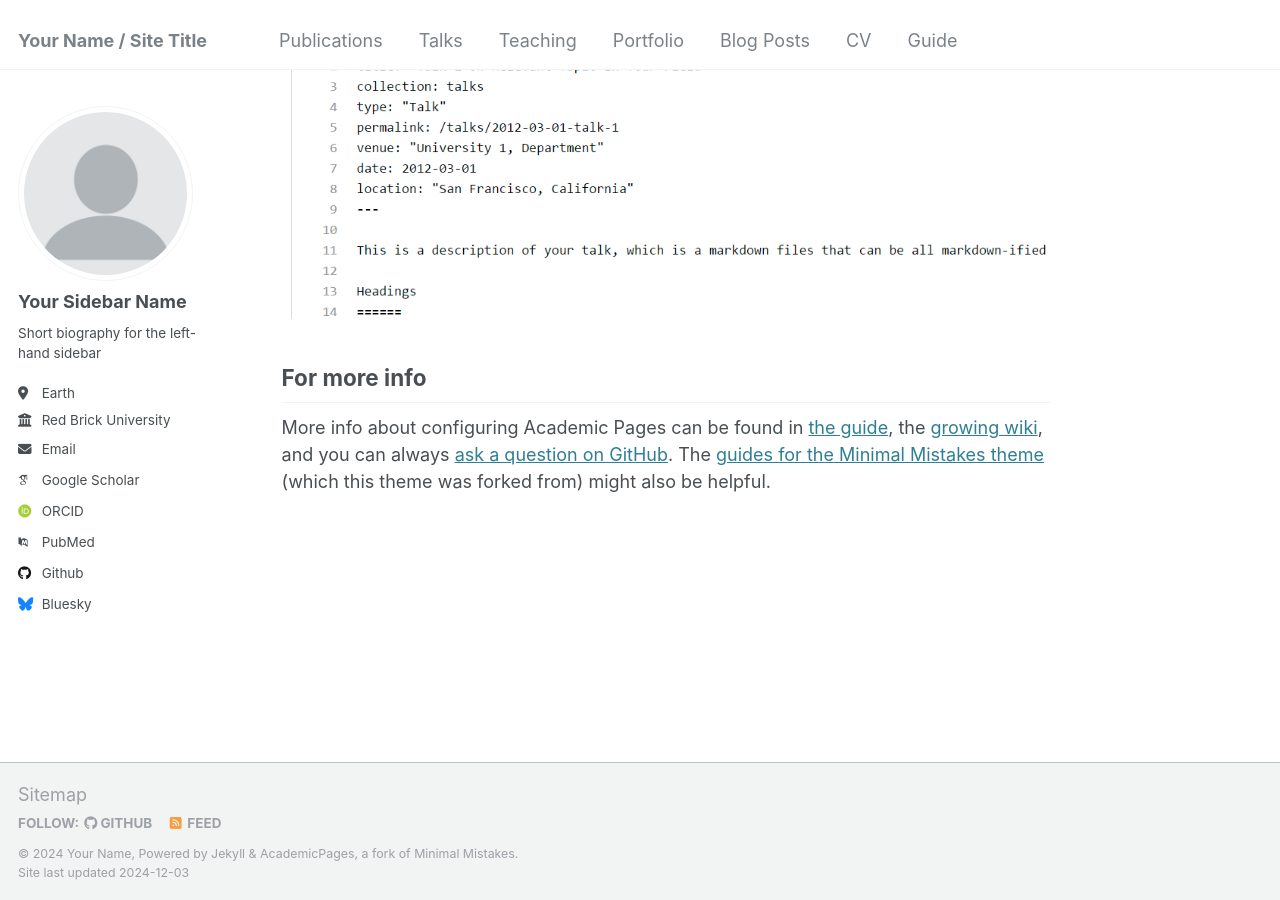
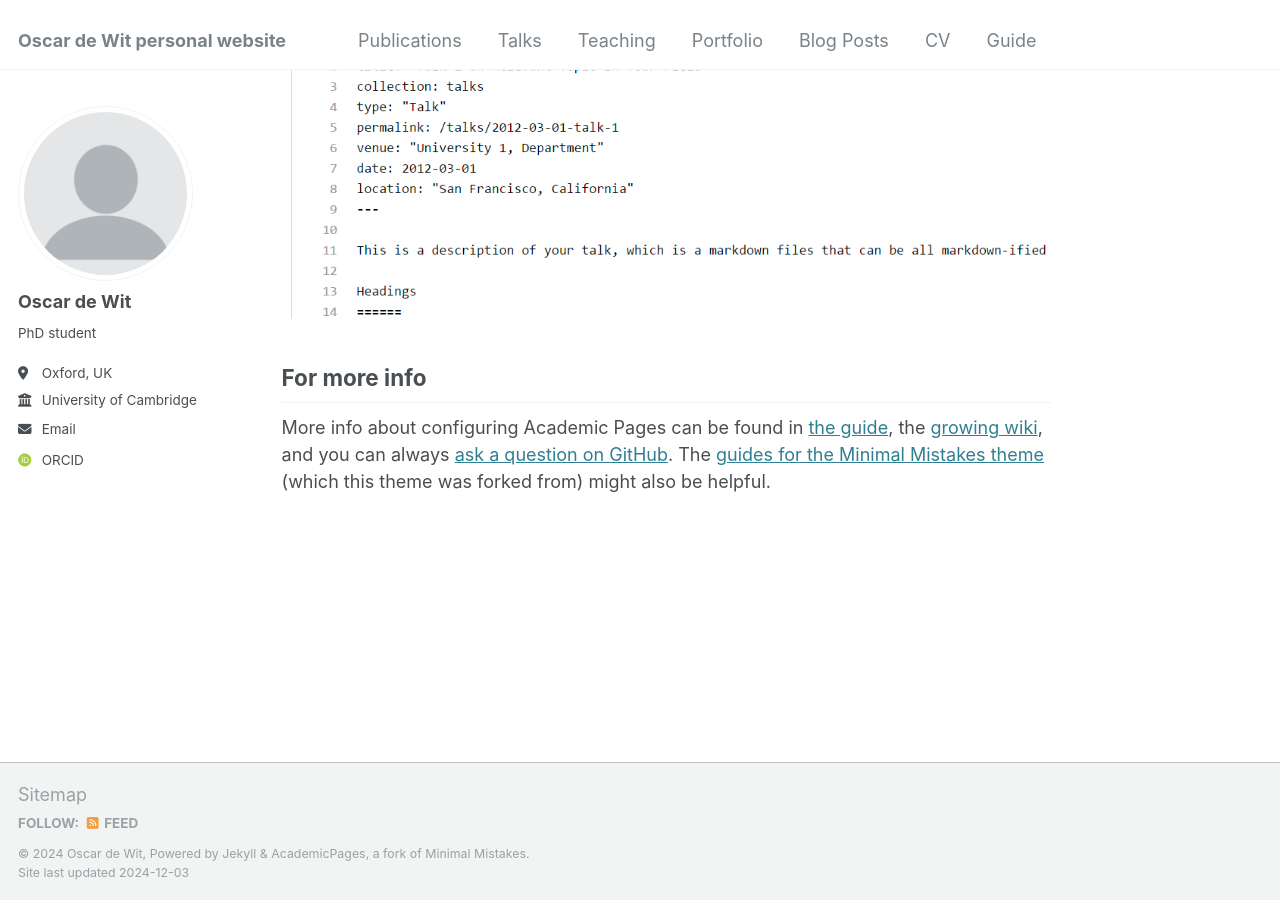
Before and after one commit to odewit8/odewit8.github.io, a Jekyll site: the page built from _pages/about.md, in a window 1280 px wide and 900 px high, scrolled down 2643 px. Built offline with Jekyll 4.4.1, drawn with Linux system fonts in a browser that asks for light colours; some web fonts are replaced.

Commit message:
Update _config.yml

```diff
--- a/_config.yml
+++ b/_config.yml
@@ -8,13 +8,13 @@
 
 # Basic Site Settings
 locale                   : "en-US"
-title                    : "Your Name / Site Title"
+title                    : "Oscar de Wit personal website"
 title_separator          : "-"
-name                     : &name "Your Name"
+name                     : &name "Oscar de Wit"
 description              : &description "personal description"
-url                      : https://academicpages.github.io # the base hostname & protocol for your site e.g. "https://[your GitHub username].github.io"
+url                      : https://odewit8.github.io # the base hostname & protocol for your site e.g. "https://[your GitHub username].github.io"
 baseurl                  : "" # the subpath of your site, e.g. "/blog"
-repository               : "academicpages/academicpages.github.io"
+repository               : #
 
 # Site Author - The following control what appear as part of the author content on the side bar.
 #               If a field is blank the icon and link will not appear, otherwise it will be shown.
@@ -22,21 +22,21 @@ repository               : "academicpages/academicpages.github.io"
 author:
   # Biographic information
   avatar           : "profile.png"
-  name             : "Your Sidebar Name"
+  name             : "Oscar de Wit"
   pronouns         : # example: "she/her"
-  bio              : "Short biography for the left-hand sidebar"
-  location         : "Earth"
-  employer         : "Red Brick University"
+  bio              : "PhD student"
+  location         : "Oxford, UK"
+  employer         : "University of Cambridge"
   uri              : # URL
-  email            : "none@example.org"
+  email            : "od275@cam.ac.uk"
 
   # Academic websites
   arxiv            : # URL - Update with the correct link to your profile
-  googlescholar    : "https://scholar.google.com/citations?user=PS_CX0AAAAAJ"
+  googlescholar    : #
   impactstory      : # URL
-  orcid            : "http://orcid.org/yourorcidurl"
+  orcid            : "https://orcid.org/0009-0008-4353-8560"
   semantic         : # URL
-  pubmed           : "https://www.ncbi.nlm.nih.gov/pubmed/?term=john+snow"
+  pubmed           : #
   researchgate     : # URL
   scopus           : # URL
 
@@ -44,12 +44,12 @@ author:
   bitbucket        : # Username - Update with your username on the site
   codepen          : # Username
   dribbble         : # Username
-  github           : "academicpages"
+  github           : #
   kaggle           : # Username
   stackoverflow    : # User number or user number and name (i.e., use "1" or "1/jeff-atwood")
 
   # Social media
-  bluesky          : "bsky.app" # Replace this with you Bluesky username
+  bluesky          : # Replace this with you Bluesky username
   facebook         : # Username
   flickr           : # Username
   foursquare       : # Username
```
